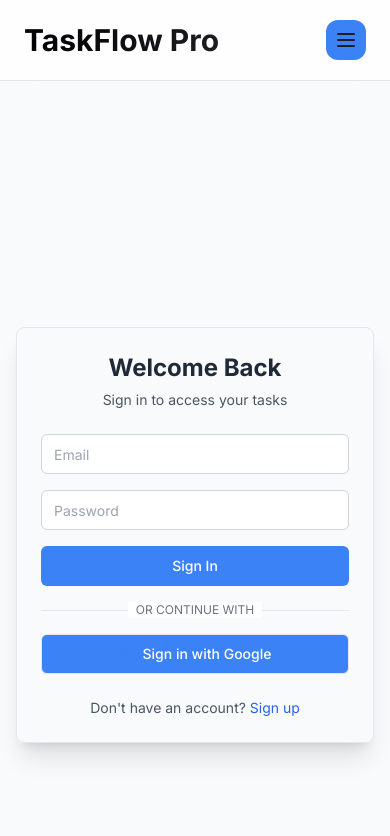
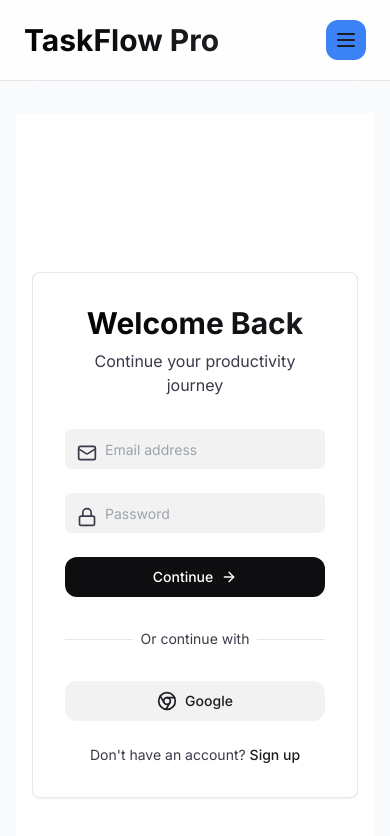
Before and after one commit to CodingCookiee/TaskFlow-Pro, a Next.js app: page /auth/signin in a window 390 px wide. Shown: the top 836 px of the page. Built offline with nearby package versions, Linux system fonts and the light colour scheme; no server answers.

Commit message:
redesigned and completely responsive ; according to modern standards

```diff
--- a/src/components/Auth/SignIn.jsx
+++ b/src/components/Auth/SignIn.jsx
@@ -2,9 +2,9 @@
 import { signIn } from 'next-auth/react';
 import { useRouter } from 'next/router';
 import Link from 'next/link';
-import { Button, Input, Card, CardHeader, CardContent, CardFooter } from '@/components/ui';
-
-import { Chrome } from 'lucide-react';
+import { Button, Input, Card } from '@/components/ui';
+import { Chrome, ArrowRight, Mail, Lock } from 'lucide-react';
+import { motion } from 'framer-motion';
 import { toast } from 'react-hot-toast';
 
 export default function SignIn() {
@@ -14,7 +14,6 @@
     password: ''
   });
   const [isLoading, setIsLoading] = useState(false);
-
 
   const handleSubmit = async (e) => {
     e.preventDefault();
@@ -30,8 +29,8 @@
       if (result.error) {
         toast.error('Invalid credentials');
       } else {
-      toast.success('Successfully signed in!');
-      router.replace('/dashboard'); // Using replace instead of push
+        toast.success('Welcome back!');
+        router.replace('/dashboard');
       }
     } catch (error) {
       toast.error('An error occurred');
@@ -40,57 +39,87 @@
     }
   };
 
-
   const handleGoogleSignIn = () => {
     signIn('google', { callbackUrl: '/dashboard' });
   };
 
   return (
-    <div className="flex items-center justify-center min-h-screen bg-gray-50">
-      <Card className="w-[400px] shadow-xl">
-        <CardHeader>
-          <h1 className="text-2xl font-bold text-center">Welcome Back</h1>
-          <p className="text-sm text-gray-600 text-center">
-            Sign in to access your tasks
+    <motion.div
+      initial={{ opacity: 0, y: 20 }}
+      animate={{ opacity: 1, y: 0 }}
+      className="min-h-screen flex items-center justify-center bg-light-primary dark:bg-dark-primary px-4"
+    >
+      <Card className="w-full max-w-md bg-white dark:bg-dark-primary border border-black-300/10 dark:border-white-500/10">
+        <motion.div
+          initial={{ opacity: 0 }}
+          animate={{ opacity: 1 }}
+          transition={{ delay: 0.2 }}
+          className="p-8"
+        >
+          <div className="text-center mb-8">
+            <h1 className="text-3xl font-bold bg-gradient-to-r from-black-100 to-black-300 dark:from-white-700 dark:to-white bg-clip-text text-transparent">
+              Welcome Back
+            </h1>
+            <p className="text-black-500 dark:text-white-500 mt-2">
+              Continue your productivity journey
             </p>
-        </CardHeader>
-        <CardContent>
-          <form onSubmit={handleSubmit} className="space-y-4">
-            <div className="space-y-2">
+          </div>
+
+          <form onSubmit={handleSubmit} className="space-y-6">
+            <div className="relative">
+              <Mail className="absolute left-3 top-3.5 h-5 w-5 text-black-500 dark:text-white-500" />
               <Input
                 type="email"
-                placeholder="Email"
+                placeholder="Email address"
                 value={formData.email}
                 onChange={(e) => setFormData({...formData, email: e.target.value})}
-                className="w-full"
+                className="pl-10 w-full bg-black-100/5 dark:bg-white-500/5 border-0 focus:ring-2 ring-black-300/20 dark:ring-white-500/20"
                 required
               />
             </div>
-            <div className="space-y-2">
+
+            <div className="relative">
+              <Lock className="absolute left-3 top-3.5 h-5 w-5 text-black-500 dark:text-white-500" />
               <Input
                 type="password"
                 placeholder="Password"
                 value={formData.password}
                 onChange={(e) => setFormData({...formData, password: e.target.value})}
-                className="w-full"
+                className="pl-10 w-full bg-black-100/5 dark:bg-white-500/5 border-0 focus:ring-2 ring-black-300/20 dark:ring-white-500/20"
                 required
               />
             </div>
+
             <Button
               type="submit"
-              className="w-full"
+              className="w-full bg-black-200 hover:bg-black-300 dark:bg-white text-white dark:text-black-200
+                dark:hover:bg-white-800 transition-all duration-300 rounded-xl py-3"
               disabled={isLoading}
             >
-              {isLoading ? 'Signing in...' : 'Sign In'}
+              {isLoading ? (
+                <motion.div
+                  initial={{ opacity: 0 }}
+                  animate={{ opacity: 1 }}
+                  className="flex items-center justify-center"
+                >
+                  <div className="h-5 w-5 border-2 border-white dark:border-black-200 border-t-transparent rounded-full animate-spin mr-2" />
+                  Signing in...
+                </motion.div>
+              ) : (
+                <span className="flex items-center justify-center">
+                  Continue
+                  <ArrowRight className="ml-2 h-4 w-4" />
+                </span>
+              )}
             </Button>
           </form>
 
-          <div className="relative my-4">
+          <div className="relative my-8">
             <div className="absolute inset-0 flex items-center">
-              <span className="w-full border-t" />
+              <div className="w-full border-t border-black-300/10 dark:border-white-500/10" />
             </div>
-            <div className="relative flex justify-center text-xs uppercase">
-              <span className="bg-white px-2 text-gray-500">
+            <div className="relative flex justify-center text-sm">
+              <span className="px-2 bg-white dark:bg-dark-primary text-black-500 dark:text-white-500">
                 Or continue with
               </span>
             </div>
@@ -98,23 +127,25 @@
 
           <Button
             type="button"
-            variant="outline"
-            className="w-full"
             onClick={handleGoogleSignIn}
+            className="w-full bg-black-100/5 dark:bg-white-500/5 hover:bg-black-100/10 dark:hover:bg-white-500/10
+              text-black-300 dark:text-white-700 transition-all duration-300 rounded-xl py-3"
           >
-            <Chrome className="mr-2 h-4 w-4 text-blue-500" />
-            Sign in with Google
+            <Chrome className="mr-2 h-5 w-5" />
+            Google
           </Button>
-        </CardContent>
-        <CardFooter className="justify-center">
-          <p className="text-sm text-gray-600">
+
+          <p className="mt-6 text-center text-sm text-black-500 dark:text-white-500">
             Don't have an account?{' '}
-            <Link href="/auth/signup" className="text-blue-600 hover:underline">
+            <Link
+              href="/auth/signup"
+              className="font-medium text-black-300 dark:text-white-700 hover:text-violet-300 dark:hover:text-violet-300 transition-colors"
+            >
               Sign up
             </Link>
           </p>
-        </CardFooter>
+        </motion.div>
       </Card>
-    </div>
+    </motion.div>
   );
 }
--- a/src/pages/auth/signin.jsx
+++ b/src/pages/auth/signin.jsx
@@ -2,6 +2,7 @@
 import { useSession } from 'next-auth/react';
 import { useRouter } from 'next/router';
 import SignIn from '@/components/Auth/SignIn';
+import { motion } from 'framer-motion';
 
 export default function SignInPage() {
   const { data: session, status } = useSession();
@@ -15,8 +16,12 @@
 
   if (status === 'loading') {
     return (
-      <div className="flex items-center justify-center min-h-screen">
-        <div className="animate-spin rounded-full h-12 w-12 border-t-2 border-b-2 border-blue-500"></div>
+      <div className="flex items-center justify-center min-h-screen bg-light-primary dark:bg-dark-primary">
+        <motion.div
+          animate={{ rotate: 360 }}
+          transition={{ duration: 1, repeat: Infinity, ease: "linear" }}
+          className="w-8 h-8 border-2 border-black-300 dark:border-white-700 border-t-transparent rounded-full"
+        />
       </div>
     );
   }
@@ -25,9 +30,5 @@
     return null;
   }
 
-  return (
-    <div className="min-h-screen bg-gradient-to-br from-blue-50 to-indigo-50">
-      <SignIn />
-    </div>
-  );
+  return <SignIn />;
 }
```
Lines whose indentation alone changed are shown as unchanged.
